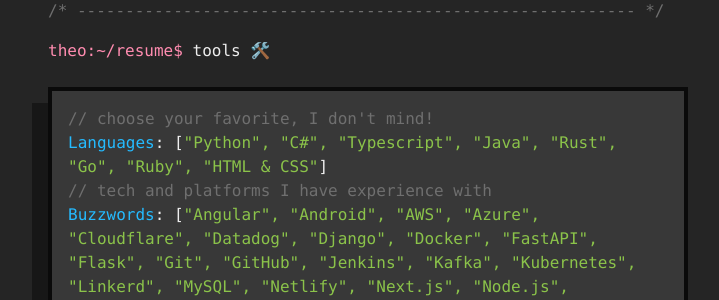
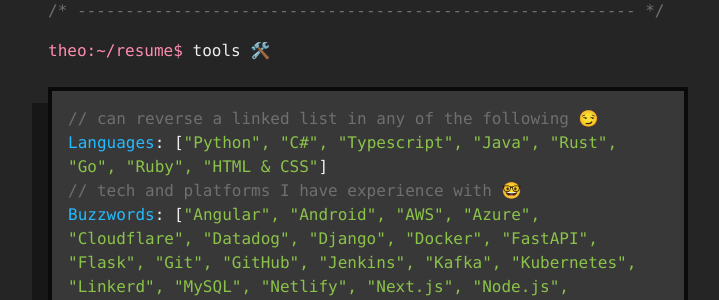
Before and after one commit to tbrockman/tbrockman.github.io, a Jekyll site: the page built from resume.html, in a window 1280 px wide and 900 px high. Shown: the part 329-629 px from the top of the window, without its empty margins (272-991 px from the left). Built offline with Jekyll 4.4.1, drawn with Linux system fonts in a browser that asks for light colours.

Commit message:
Changing comments.

```diff
--- a/resume.html
+++ b/resume.html
@@ -56,7 +56,7 @@ href="mailto:iam@theo.lol"
 			<div class="skills floating-block">
 				<div class="skill">
                     <p class="comment-grey"
-                        >// choose your favorite, I don't mind!</p
+                        >// can reverse a linked list in any of the following 😏</p
                     >
 					<span class="blue">Languages</span
 					><span class="white">:&nbsp</span
@@ -68,7 +68,7 @@ href="mailto:iam@theo.lol"
 				</div>
 				<div class="skill">
 					<p class="comment-grey"
-						>// tech and platforms I have experience with</p
+						>// tech and platforms I have experience with 🤓</p
 					>
 				</div>
 				<div class="skill">
```
